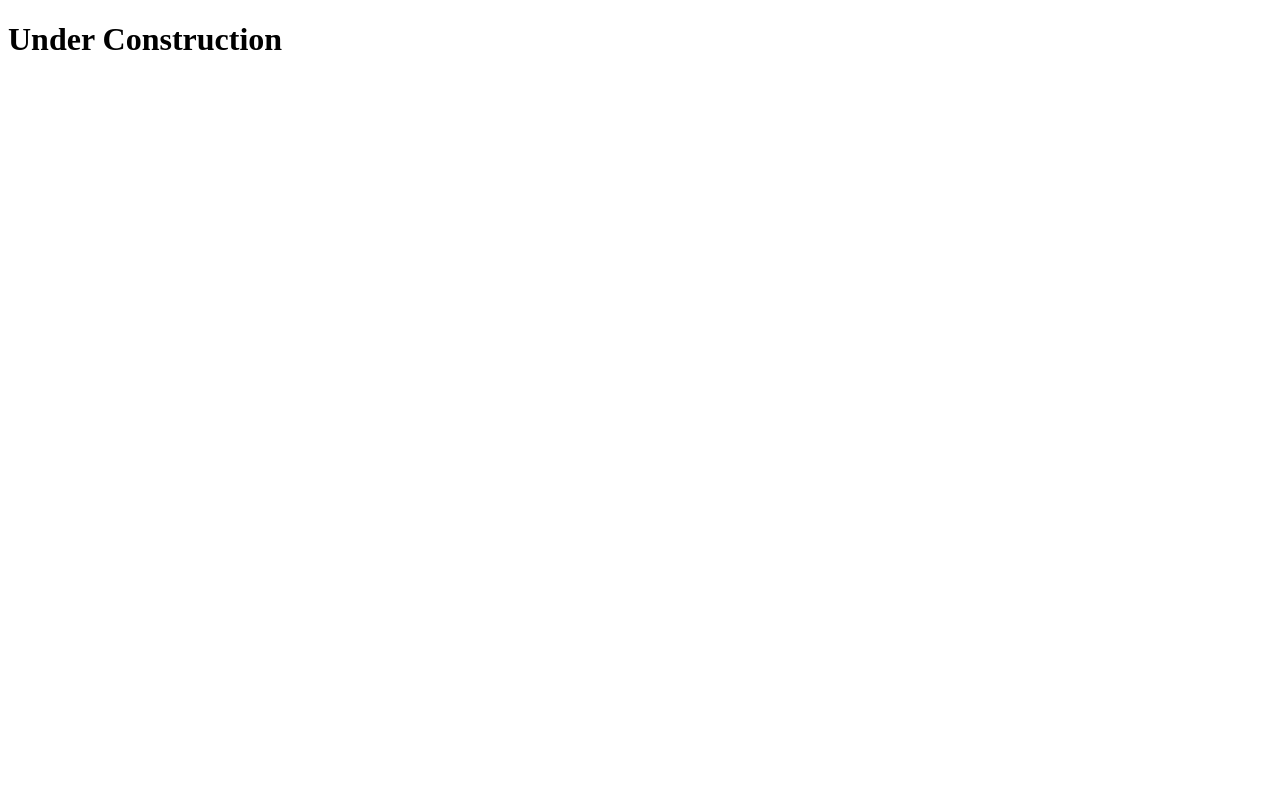
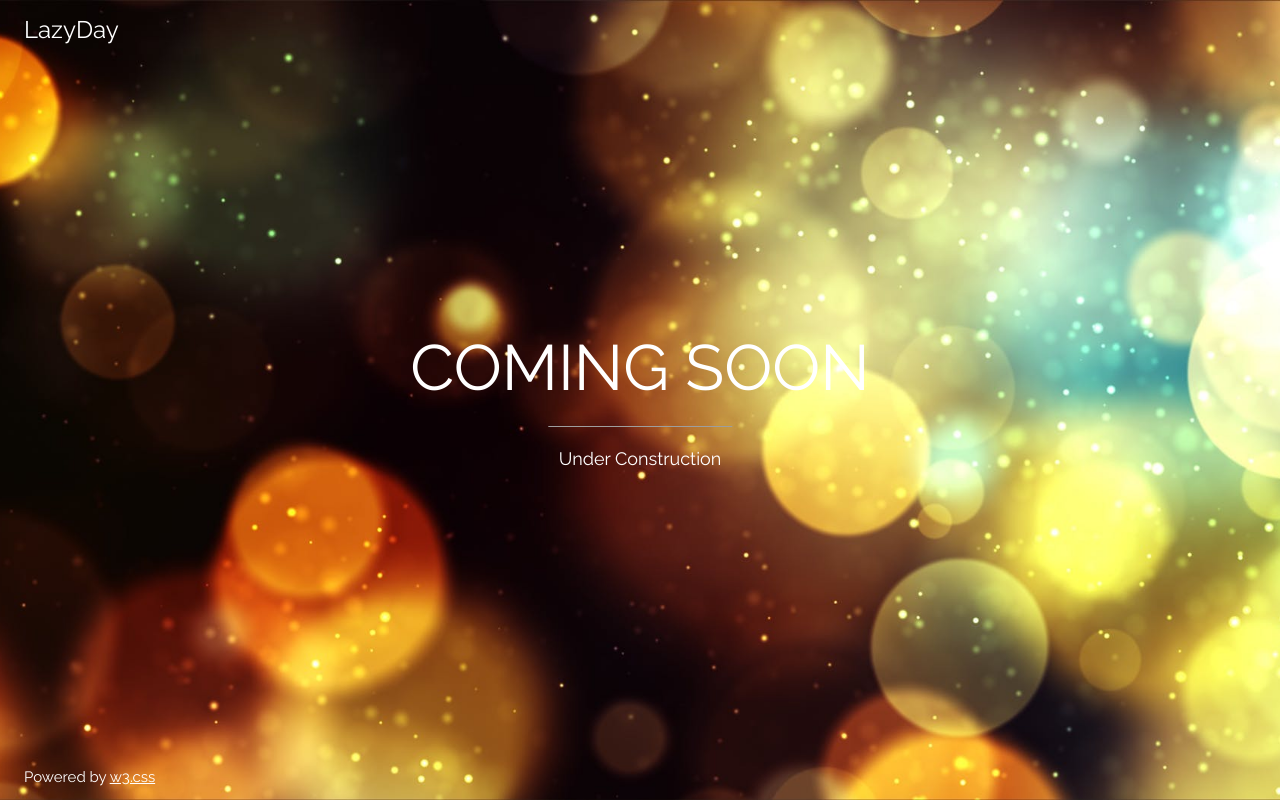
Before and after one commit to FailRapids/Cropher, a Django app: page /home/ in a window 1280 px wide. Before the commit the page is almost empty. Run offline with Django 3.2, Linux system fonts and the light colour scheme.

Commit message:
10/31/2018 01:48:19 PM

```diff
--- a/home/templates/home/index.html
+++ b/home/templates/home/index.html
@@ -1,9 +1,41 @@
 {% extends "base.html"%}
 {% block head%}
 	<title>Home</title>
+  <meta charset="UTF-8">
+  <meta name="viewport" content="width=device-width, initial-scale=1">
+  <link rel="stylesheet" href="https://www.w3schools.com/w3css/4/w3.css">
+  <link rel="stylesheet" href="https://fonts.googleapis.com/css?family=Raleway">
 {% endblock%}
 {% block body%}
-  <main>
-    <h1>Under Construction</h1>
-  </main>
+
+<style>
+  {% load static %}
+  {% static "home/img/bg.jpeg" as wallpaper %}
+  body,h1 {font-family: "Raleway", sans-serif}
+  body, html {height: 100%}
+  .bgimg {
+    background-image: url('{{ wallpaper }}');
+    min-height: 100%;
+    background-position: center;
+    background-size: cover;
+  }
+</style>
+<body>
+
+<div class="bgimg w3-display-container w3-animate-opacity w3-text-white">
+  <div class="w3-display-topleft w3-padding-large w3-xlarge">
+    LazyDay
+  </div>
+  <div class="w3-display-middle">
+    <h1 class="w3-jumbo w3-animate-top">COMING SOON</h1>
+    <hr class="w3-border-grey" style="margin:auto;width:40%">
+    <p class="w3-large w3-center">Under Construction</p>
+  </div>
+  <div class="w3-display-bottomleft w3-padding-large">
+    Powered by <a href="https://www.w3schools.com/w3css/default.asp" target="_blank">w3.css</a>
+  </div>
+</div>
+
+</body>
+</html>
 {% endblock %}
```
Also changed, not shown: home/static/home/img/bg.jpeg (added), 2 other files.
